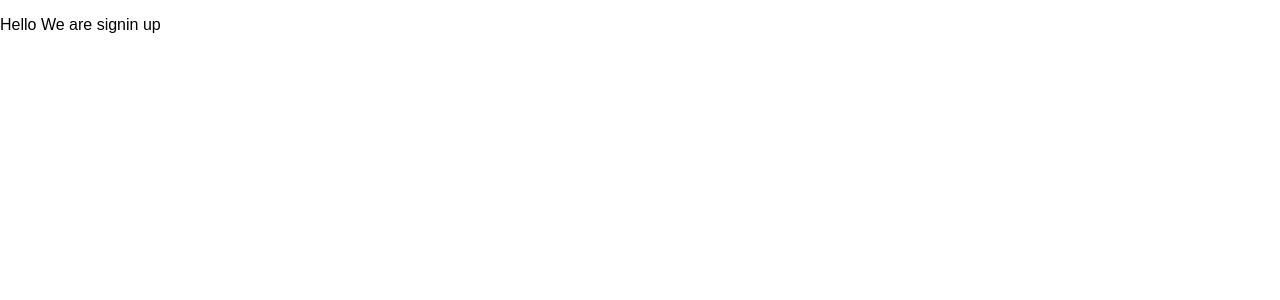
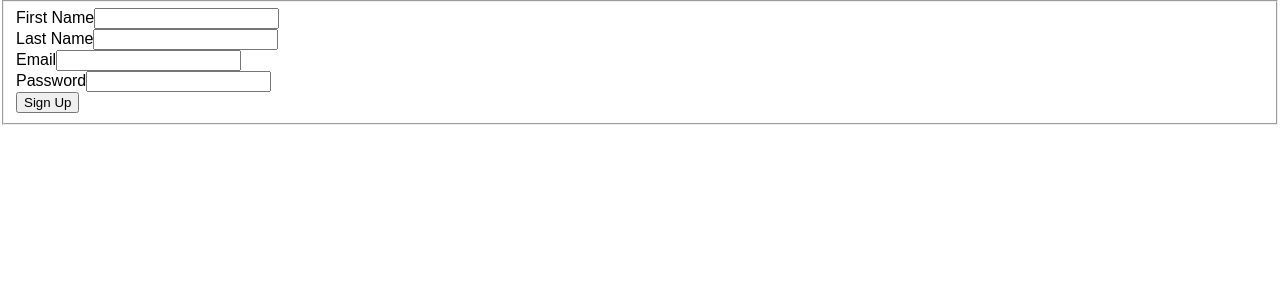
Before and after one commit to StevenXL/todo, a React (Create React App) app in the folder front-end/: page /sign-up in a window 1280 px wide. Shown: the top 300 px of the page. Built offline with nearby package versions, Linux system fonts and the light colour scheme.

Commit message:
Post sign up form data to server.

```diff
--- a/front-end/src/SignUp.js
+++ b/front-end/src/SignUp.js
@@ -1,11 +1,110 @@
 import React from "react";
+import * as Ramda from "ramda";
 
-const SignUp = () => {
-  return (
-    <div>
-      <p>Hello We are signin up </p>
-    </div>
-  );
-};
+class SignUp extends React.Component {
+  state = {
+    firstName: { value: "" },
+    lastName: { value: "" },
+    email: { value: "" },
+    password: { value: "" }
+  };
+
+  valueFor = field => {
+    return this.state[field].value;
+  };
+
+  updateValueFor = field => event => {
+    const currentFieldData = this.state[field];
+
+    const newFieldData = Ramda.merge(currentFieldData, {
+      value: event.target.value
+    });
+
+    this.setState({ [field]: newFieldData });
+  };
+
+  render() {
+    const onSubmit = event => {
+      event.preventDefault();
+
+      const postParams = Ramda.map(valueObj => valueObj.value, this.state);
+
+      const body = JSON.stringify(postParams);
+
+      return fetch("api/session", {
+        method: "POST",
+        body,
+        headers: { "Content-Type": "application/json" }
+      });
+    };
+
+    return (
+      <div>
+        <form onSubmit={onSubmit}>
+          <fieldset>
+            <div>
+              <label htmlFor="firstName">First Name</label>
+              <input
+                name="firstName"
+                onChange={this.updateValueFor("firstName")}
+                required
+                type="text"
+                value={this.valueFor("firstName")}
+              />
+            </div>
+
+            <div>
+              <label htmlFor="lastName">Last Name</label>
+              <input
+                name="lastName"
+                onChange={this.updateValueFor("lastName")}
+                required
+                type="text"
+                value={this.valueFor("lastName")}
+              />
+            </div>
+
+            <div>
+              <label htmlFor="email">Email</label>
+              <input
+                name="email"
+                onChange={this.updateValueFor("email")}
+                required
+                type="email"
+                value={this.valueFor("email")}
+              />
+            </div>
+
+            <div>
+              <label htmlFor="password">Password</label>
+              <input
+                name="password"
+                onChange={this.updateValueFor("password")}
+                required
+                type="password"
+                value={this.valueFor("password")}
+              />
+            </div>
+
+            <div>
+              <button type="submit">Sign Up</button>
+            </div>
+          </fieldset>
+        </form>
+      </div>
+    );
+  }
+}
 
 export default SignUp;
+
+/*
+ * We need a form
+ *  Form represents user
+ *    On the back-end, the user has a first_name
+ *                   , the user has a last_name
+ *                   , the user has an email
+ *                   , user WILL NEED password
+ *                   , user WILL NEED password confirmation
+ *  We need widgets for each of these fields
+*/
```
